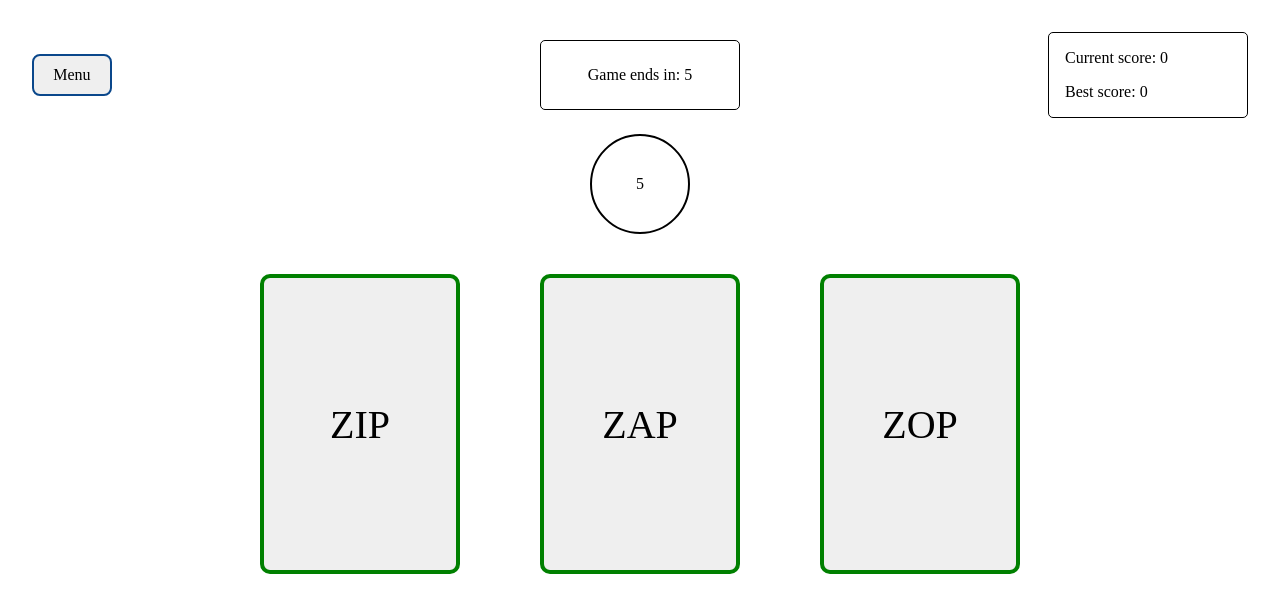
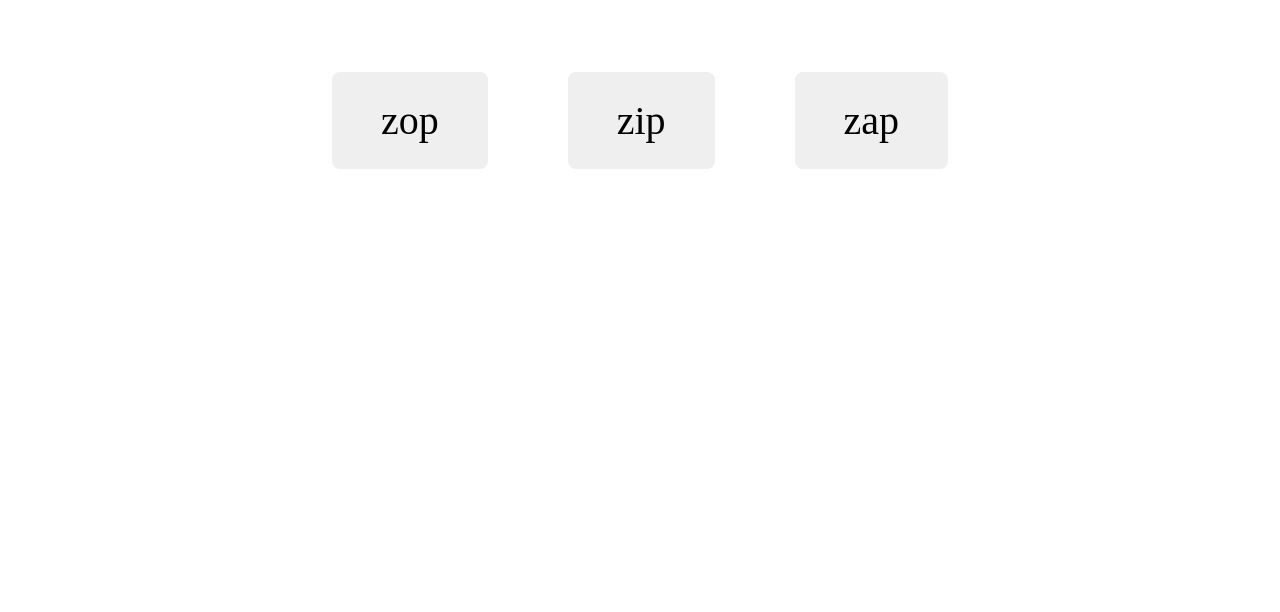
Before and after one commit to Moe-Pwint/Zip-Zap-Zop-Game, a React (Vite) app: page / in a window 1280 px wide. Shown: the top 612 px of the page. Built offline with nearby package versions, Linux system fonts and the light colour scheme.

Commit message:
Create simple Cards component.

```diff
--- a/src/App.jsx
+++ b/src/App.jsx
@@ -1,38 +1,14 @@
-import { useEffect, useState } from 'react'
+// import { useEffect, useState } from 'react'
 import React from 'react'
 import './App.css'
 import StartingUI from './components/StartingUI.jsx'
+import './components/StartingUI.css'
 
 function App() {
-  const [levelZ, setLevelZ] = useState({
-    bestScore: 0,
-    currentScore: 0,
-  })
-
-  const [gameTimer, setGameTimer] = useState(10)
-  const [roundTimer, setRoundTimer] = useState(5)
-
-  useEffect(() => {
-    if (gameTimer > 0) {
-      const timer = setInterval(() => {
-        setGameTimer((gameTimer) => gameTimer - 1)
-      }, 1000)
-
-      return () => {
-        clearInterval(timer)
-      }
-    }
-  }, [gameTimer])
-
   return (
-    <>
-      <StartingUI
-        currentScore={levelZ.currentScore}
-        bestScore={levelZ.bestScore}
-        gameTimer={gameTimer}
-        roundTimer={roundTimer}
-      />
-    </>
+    <div className="cardsContainer">
+      <StartingUI />
+    </div>
   )
 }
 
--- a/src/components/StartingUI.jsx
+++ b/src/components/StartingUI.jsx
@@ -1,85 +1,58 @@
 /* eslint-disable react/prop-types */
 import React from 'react'
-// import React, { useState } from 'react'
+import { useRef, useState } from 'react'
 import './StartingUI.css'
 
-export default function StartingUI({
-  currentScore,
-  bestScore,
-  gameTimer,
-  roundTimer,
-}) {
+export default function StartingUI() {
   return (
     <>
-      <div className="topContainer">
-        <MenuUI />
-        <GameTimeUI gameTimer={gameTimer} />
-        <ScoreUI currentScore={currentScore} bestScore={bestScore} />
-      </div>
-
-      <RoundTimeUI roundTimer={roundTimer} />
-      <div className="cardsContainer">
-        <Zip />
-        <Zap />
-        <Zop />
-      </div>
+      <Cards />
     </>
   )
 }
 
-function MenuUI() {
-  return (
-    <div className="menuContainer">
-      <button className="menuBtn">Menu</button>
-    </div>
-  )
+function Cards() {
+  const arraySeq = useRef(['zip', 'zap', 'zop'])
+  const [correctCard, setCorrectCard] = useState('zip')
+  const nextArr = shuffle(arraySeq.current)
+
+  function shuffle(array) {
+    const arrayCopy = [...array]
+    for (let i = arrayCopy.length - 1; i > 0; i--) {
+      let j = Math.floor(Math.random() * (i + 1))
+      let k = arrayCopy[i]
+      arrayCopy[i] = arrayCopy[j]
+      arrayCopy[j] = k
+    }
+    return arrayCopy
   }
 
-function ScoreUI({ currentScore, bestScore }) {
-  return (
-    <div className="scoreContainer">
-      <p>Current score: {currentScore}</p>
-      <p>Best score: {bestScore}</p>
-    </div>
-  )
+  function assignCorrectCard() {
+    if (correctCard === 'zip') {
+      setCorrectCard('zap')
+    } else if (correctCard === 'zap') {
+      setCorrectCard('zop')
+    } else if (correctCard === 'zop') {
+      setCorrectCard('zip')
+    }
   }
 
-function GameTimeUI({ gameTimer }) {
-  return (
-    <div className="gameTimeContainer">
-      <p>Game ends in: {gameTimer}</p>
-    </div>
-  )
+  function checkCardClick(e) {
+    if (e.target.classList.contains('false')) {
+      alert('Game Over')
+    } else {
+      assignCorrectCard()
+    }
   }
 
-function RoundTimeUI({ roundTimer }) {
-  return (
-    <div className="roundTimeContainer">
-      <p>{roundTimer}</p>
-    </div>
-  )
+  const cards = nextArr.map((card) => (
+    <button
+      key={card}
+      onClick={checkCardClick}
+      className={`${card} ${card === correctCard ? 'true' : 'false'}`}
+    >
+      {card}
+    </button>
+  ))
+  return <>{cards}</>
 }
-
-function Zip() {
-  return (
-    <button className="zipCard card">
-      <p>ZIP</p>
-    </button>
-  )
-}
-
-function Zap() {
-  return (
-    <button className="zapCard card">
-      <p>ZAP</p>
-    </button>
-  )
-}
-
-function Zop() {
-  return (
-    <button className="zopCard card">
-      <p>ZOP</p>
-    </button>
-  )
-}
```
Lines whose indentation alone changed are shown as unchanged.
